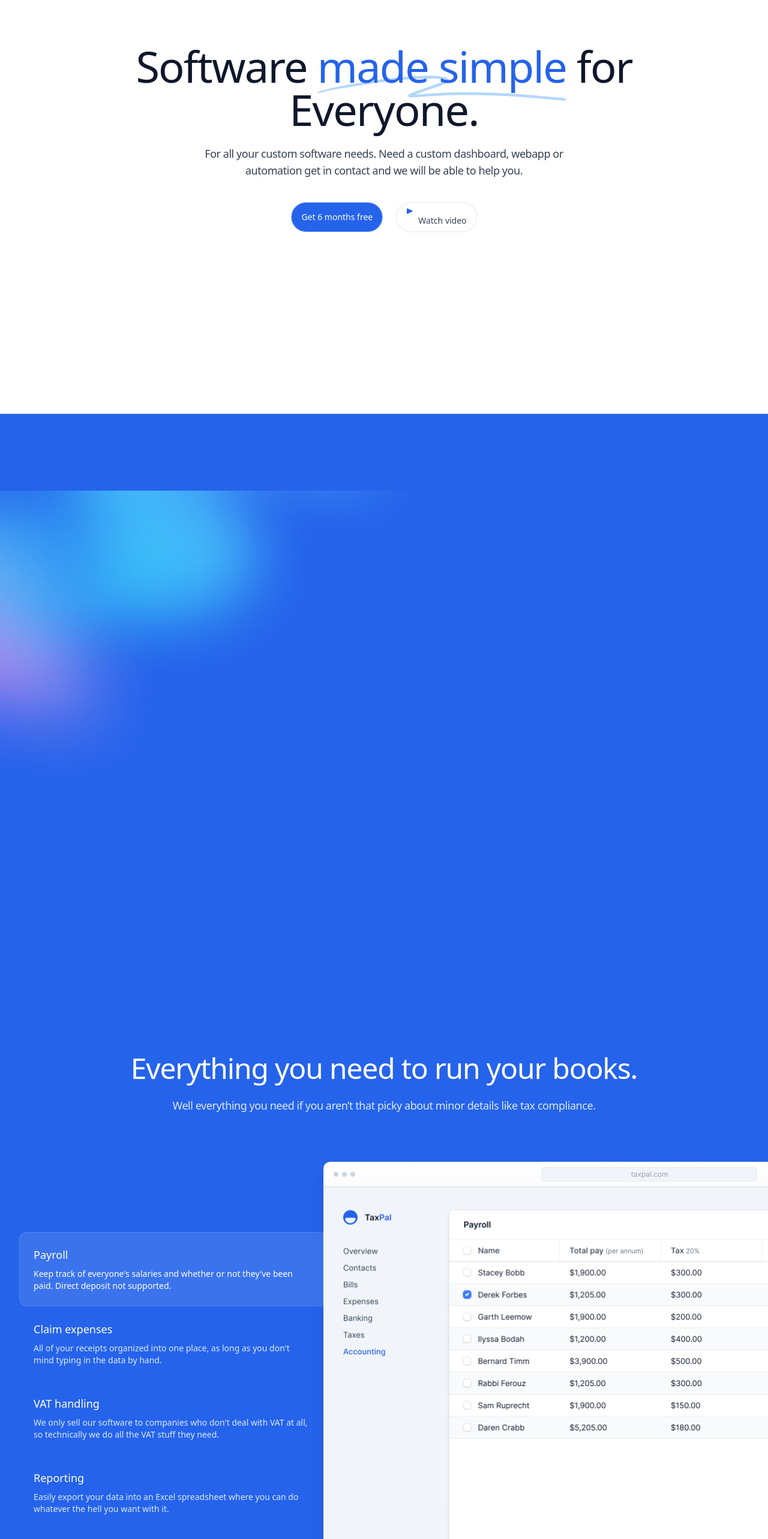
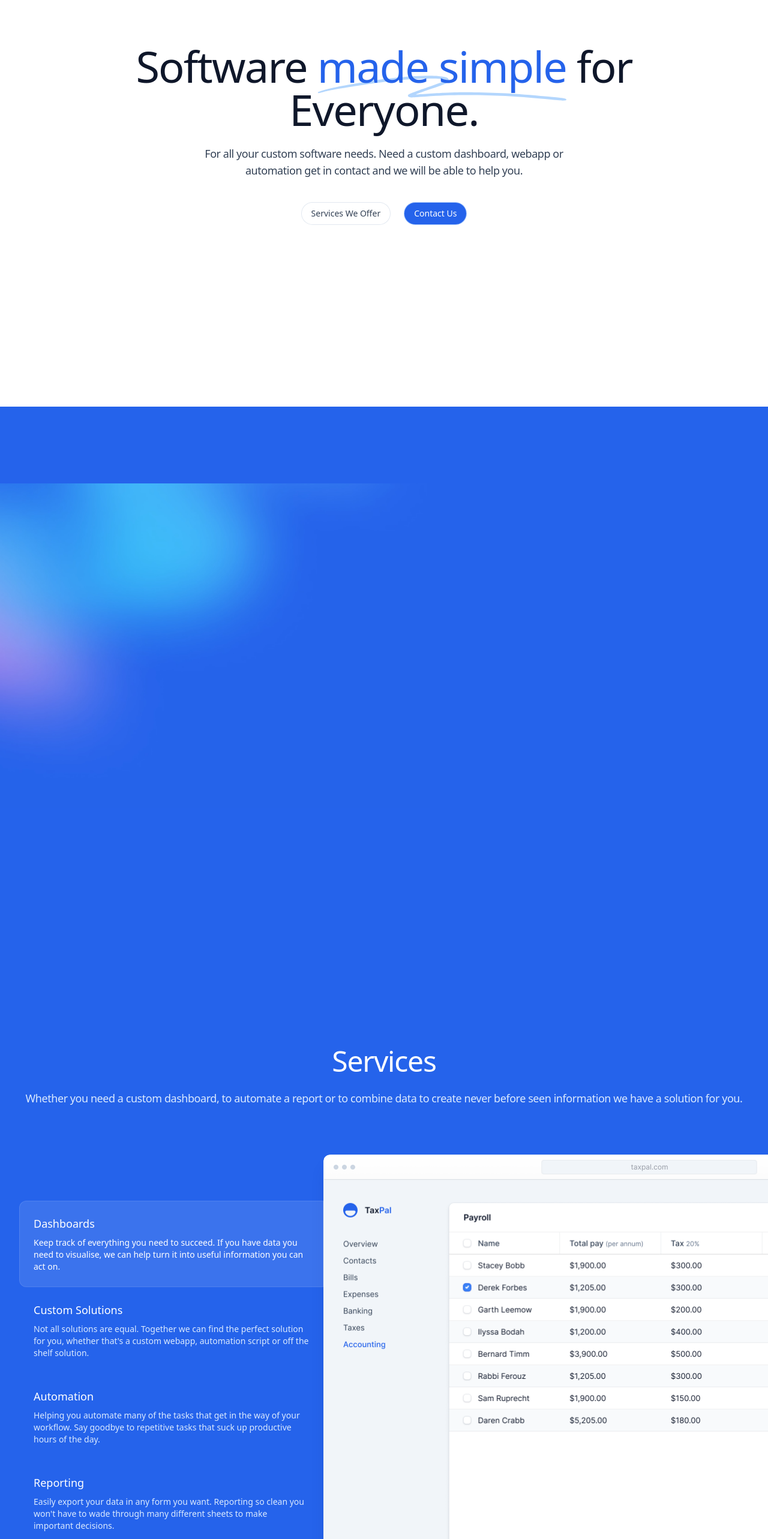
Before and after one commit to arctheowl/RR-Website, a Next.js app: page / in a window 1280 px wide. Shown: the part 234-2800 px from the top of the page at 60% size. Built offline with nearby package versions, Linux system fonts and the light colour scheme.

Commit message:
improved

```diff
--- a/src/components/Contact.tsx
+++ b/src/components/Contact.tsx
@@ -9,7 +9,7 @@ const Contact = () => {
   const [agreed, setAgreed] = useState(false);
 
   return (
-    <div className="overflow-hidden bg-white py-16 px-4 sm:px-6 lg:px-8 lg:py-24">
+    <div className="overflow-hidden bg-white py-16 px-4 sm:px-6 lg:px-8 lg:py-24" id="contact">
       <div className="relative mx-auto max-w-xl">
         <svg
           className="absolute left-full translate-x-1/2 transform"
@@ -79,11 +79,10 @@ const Contact = () => {
         </svg>
         <div className="text-center">
           <h2 className="text-3xl font-bold tracking-tight text-gray-900 sm:text-4xl">
-            Contact sales
+            Contact Us
           </h2>
           <p className="mt-4 text-lg leading-6 text-gray-500">
-            Nullam risus blandit ac aliquam justo ipsum. Quam mauris volutpat
-            massa dictumst amet. Sapien tortor lacus arcu.
+            If any of this seems interesting or something that would be helpful for you please get in touch. The most useful message would be if you could outline the solution you are interested in and why. If you are unsure which solution is best for you then a good explanation of the problem your facing will help us have a more productive exhange.
           </p>
         </div>
         <div className="mt-12">
@@ -160,7 +159,7 @@ const Contact = () => {
                 />
               </div>
             </div>
-            <div className="sm:col-span-2">
+            {/* <div className="sm:col-span-2">
               <label
                 htmlFor="phone-number"
                 className="block text-sm font-medium text-gray-700"
@@ -191,7 +190,7 @@ const Contact = () => {
                   placeholder="+44 7910012345"
                 />
               </div>
-            </div>
+            </div> */}
             <div className="sm:col-span-2">
               <label
                 htmlFor="message"
--- a/src/components/Footer.tsx
+++ b/src/components/Footer.tsx
@@ -11,14 +11,19 @@ export function Footer() {
         <div className="py-16">
           <nav className="mt-10 text-sm" aria-label="quick links">
             <div className="-my-1 flex justify-center gap-x-6">
-              <NavLink href="#features">Features</NavLink>
-              <NavLink href="#testimonials">Testimonials</NavLink>
+              <NavLink href="#services">Services</NavLink>
               <NavLink href="#pricing">Pricing</NavLink>
+              <NavLink href="#contact">Contact Us</NavLink>
             </div>
           </nav>
         </div>
-        <div className="flex flex-col items-center border-t border-slate-400/10 py-10 sm:flex-row-reverse sm:justify-between">
-          <div className="flex gap-x-6">
+        <div className="border-t border-slate-400/10 py-10 sm:flex-row-reverse sm:justify-between flex-col text-center">
+          <p className="mt-6 text-sm text-slate-500 sm:mt-0">
+            Copyright &copy; {new Date().getFullYear()} Rapid Reporting. All
+            rights reserved.
+          </p>
+        </div>
+        {/* <div className="flex gap-x-6">
             <Link
               href="https://twitter.com"
               className="group"
@@ -43,12 +48,7 @@ export function Footer() {
                 <path d="M12 2C6.477 2 2 6.484 2 12.017c0 4.425 2.865 8.18 6.839 9.504.5.092.682-.217.682-.483 0-.237-.008-.868-.013-1.703-2.782.605-3.369-1.343-3.369-1.343-.454-1.158-1.11-1.466-1.11-1.466-.908-.62.069-.608.069-.608 1.003.07 1.531 1.032 1.531 1.032.892 1.53 2.341 1.088 2.91.832.092-.647.35-1.088.636-1.338-2.22-.253-4.555-1.113-4.555-4.951 0-1.093.39-1.988 1.029-2.688-.103-.253-.446-1.272.098-2.65 0 0 .84-.27 2.75 1.026A9.564 9.564 0 0 1 12 6.844a9.59 9.59 0 0 1 2.504.337c1.909-1.296 2.747-1.027 2.747-1.027.546 1.379.202 2.398.1 2.651.64.7 1.028 1.595 1.028 2.688 0 3.848-2.339 4.695-4.566 4.943.359.309.678.92.678 1.855 0 1.338-.012 2.419-.012 2.747 0 .268.18.58.688.482A10.02 10.02 0 0 0 22 12.017C22 6.484 17.522 2 12 2Z" />
               </svg>
             </Link>
-          </div>
-          <p className="mt-6 text-sm text-slate-500 sm:mt-0">
-            Copyright &copy; {new Date().getFullYear()} TaxPal. All rights
-            reserved.
-          </p>
-        </div>
+          </div> */}
       </Container>
     </footer>
   );
--- a/src/components/Hero.tsx
+++ b/src/components/Hero.tsx
@@ -24,18 +24,12 @@ export function Hero() {
         automation get in contact and we will be able to help you.
       </p>
       <div className="mt-10 flex justify-center gap-x-6">
-        <Button href="/register">Get 6 months free</Button>
         <button className="group items-center justify-center rounded-full py-2 px-4 text-sm text-slate-700 ring-1 ring-slate-200 hover:text-slate-900 hover:ring-slate-300 focus:outline-none focus-visible:outline-blue-600 focus-visible:ring-slate-300 active:bg-slate-100 active:text-slate-600">
-          <a href="https://www.youtube.com/watch?v=dQw4w9WgXcQ">
-            <svg
-              aria-hidden="true"
-              className="h-3 w-3 flex-none fill-blue-600 group-active:fill-current"
-            >
-              <path d="m9.997 6.91-7.583 3.447A1 1 0 0 1 1 9.447V2.553a1 1 0 0 1 1.414-.91L9.997 5.09c.782.355.782 1.465 0 1.82Z" />
-            </svg>
-            <p className="ml-5">Watch video</p>
+          <a href="#services">
+            <p className="">Services We Offer</p>
           </a>
         </button>
+        <Button href="/register">Contact Us</Button>
       </div>
       <div className="md: h-60"></div>
     </Container>
--- a/src/components/Pricing.tsx
+++ b/src/components/Pricing.tsx
@@ -4,7 +4,7 @@ const pricing = {
   tiers: [
     {
       title: "Freelancer",
-      price: 24,
+      price: "$",
       frequency: "/month",
       description: "The essentials to provide your best work for clients.",
       features: [
@@ -18,7 +18,7 @@ const pricing = {
     },
     {
       title: "Startup",
-      price: 32,
+      price: "$$",
       frequency: "/month",
       description: "A plan that scales with your rapidly growing business.",
       features: [
@@ -33,7 +33,7 @@ const pricing = {
     },
     {
       title: "Enterprise",
-      price: 48,
+      price: "$$$",
       frequency: "/month",
       description: "Dedicated support and infrastructure for your company.",
       features: [
@@ -56,7 +56,7 @@ function classNames(...classes: any) {
 
 const Pricing = () => {
   return (
-    <div className="mx-auto max-w-7xl bg-white py-24 px-4 sm:px-6 lg:px-8">
+    <div className="mx-auto max-w-7xl bg-white py-24 px-4 sm:px-6 lg:px-8"  id="pricing">
       <h2 className="text-3xl font-bold tracking-tight text-gray-900 sm:text-5xl sm:leading-none lg:text-6xl">
         Pricing plans for teams of all sizes
       </h2>
--- a/src/components/PrimaryFeatures.tsx
+++ b/src/components/PrimaryFeatures.tsx
@@ -12,27 +12,27 @@ import screenshotVatReturns from '../images/screenshots/vat-returns.png'
 
 const features = [
   {
-    title: 'Payroll',
+    title: 'Dashboards',
     description:
-      "Keep track of everyone's salaries and whether or not they've been paid. Direct deposit not supported.",
+      "Keep track of everything you need to succeed. If you have data you need to visualise, we can help turn it into useful information you can act on.",
     image: screenshotPayroll,
   },
   {
-    title: 'Claim expenses',
+    title: 'Custom Solutions',
     description:
-      "All of your receipts organized into one place, as long as you don't mind typing in the data by hand.",
+      "Not all solutions are equal. Together we can find the perfect solution for you, whether that's a custom webapp, automation script or off the shelf solution.",
     image: screenshotExpenses,
   },
   {
-    title: 'VAT handling',
+    title: 'Automation',
     description:
-      "We only sell our software to companies who don't deal with VAT at all, so technically we do all the VAT stuff they need.",
+      "Helping you automate many of the tasks that get in the way of your workflow. Say goodbye to repetitive tasks that suck up productive hours of the day.",
     image: screenshotVatReturns,
   },
   {
     title: 'Reporting',
     description:
-      'Easily export your data into an Excel spreadsheet where you can do whatever the hell you want with it.',
+      "Easily export your data in any form you want. Reporting so clean you won't have to wade through many different sheets to make important decisions.",
     image: screenshotReporting,
   },
 ]
@@ -57,7 +57,7 @@ export function PrimaryFeatures() {
 
   return (
     <section
-      id="features"
+      id="services"
       aria-label="Features for running your books"
       className="relative overflow-hidden bg-blue-600 pt-20 pb-28 sm:py-32"
     >
@@ -72,11 +72,10 @@ export function PrimaryFeatures() {
       <Container className="relative">
         <div className="max-w-2xl md:mx-auto md:text-center xl:max-w-none">
           <h2 className="font-display text-3xl tracking-tight text-white sm:text-4xl md:text-5xl">
-            Everything you need to run your books.
+            Services
           </h2>
           <p className="mt-6 text-lg tracking-tight text-blue-100">
-            Well everything you need if you aren’t that picky about minor
-            details like tax compliance.
+            Whether you need a custom dashboard, to automate a report or to combine data to create never before seen information we have a solution for you.
           </p>
         </div>
         <Tab.Group
--- a/src/components/SecondaryFeatures.tsx
+++ b/src/components/SecondaryFeatures.tsx
@@ -72,24 +72,34 @@ const features = [
     },
   },
   {
-    name: "Contacts",
-    summary:
-      "Organize all of your contacts, service providers, and invoices in one place.",
+    name: "Maps",
+    summary: "Organize all of your data around a map for better visualisation.",
     description:
       "This also isn’t actually a feature, it’s just some friendly advice. We definitely recommend that you do this, you’ll feel really organized and professional.",
     image: screenshotContacts,
     icon: function ContactsIcon() {
       return (
         <>
-          <path
+          <svg
+            fill="none"
+            viewBox="0 0 24 24"
+            stroke-width="1.5"
+            stroke="#fff"
             opacity=".5"
-            d="M25.778 25.778c.39.39 1.027.393 1.384-.028A11.952 11.952 0 0 0 30 18c0-6.627-5.373-12-12-12S6 11.373 6 18c0 2.954 1.067 5.659 2.838 7.75.357.421.993.419 1.384.028.39-.39.386-1.02.036-1.448A9.959 9.959 0 0 1 8 18c0-5.523 4.477-10 10-10s10 4.477 10 10a9.959 9.959 0 0 1-2.258 6.33c-.35.427-.354 1.058.036 1.448Z"
-            fill="#fff"
-          />
-          <path
-            d="M12 28.395V28a6 6 0 0 1 12 0v.395A11.945 11.945 0 0 1 18 30c-2.186 0-4.235-.584-6-1.605ZM21 16.5c0-1.933-.5-3.5-3-3.5s-3 1.567-3 3.5 1.343 3.5 3 3.5 3-1.567 3-3.5Z"
-            fill="#fff"
-          />
+          >
+            <path
+              stroke-linecap="round"
+              stroke-linejoin="round"
+              d="M15 10.5a3 3 0 11-6 0 3 3 0 016 0z"
+              fill="#fff"
+            />
+            <path
+              stroke-linecap="round"
+              stroke-linejoin="round"
+              d="M19.5 10.5c0 7.142-7.5 11.25-7.5 11.25S4.5 17.642 4.5 10.5a7.5 7.5 0 1115 0z"
+
+            />
+          </svg>
         </>
       );
     },
```
